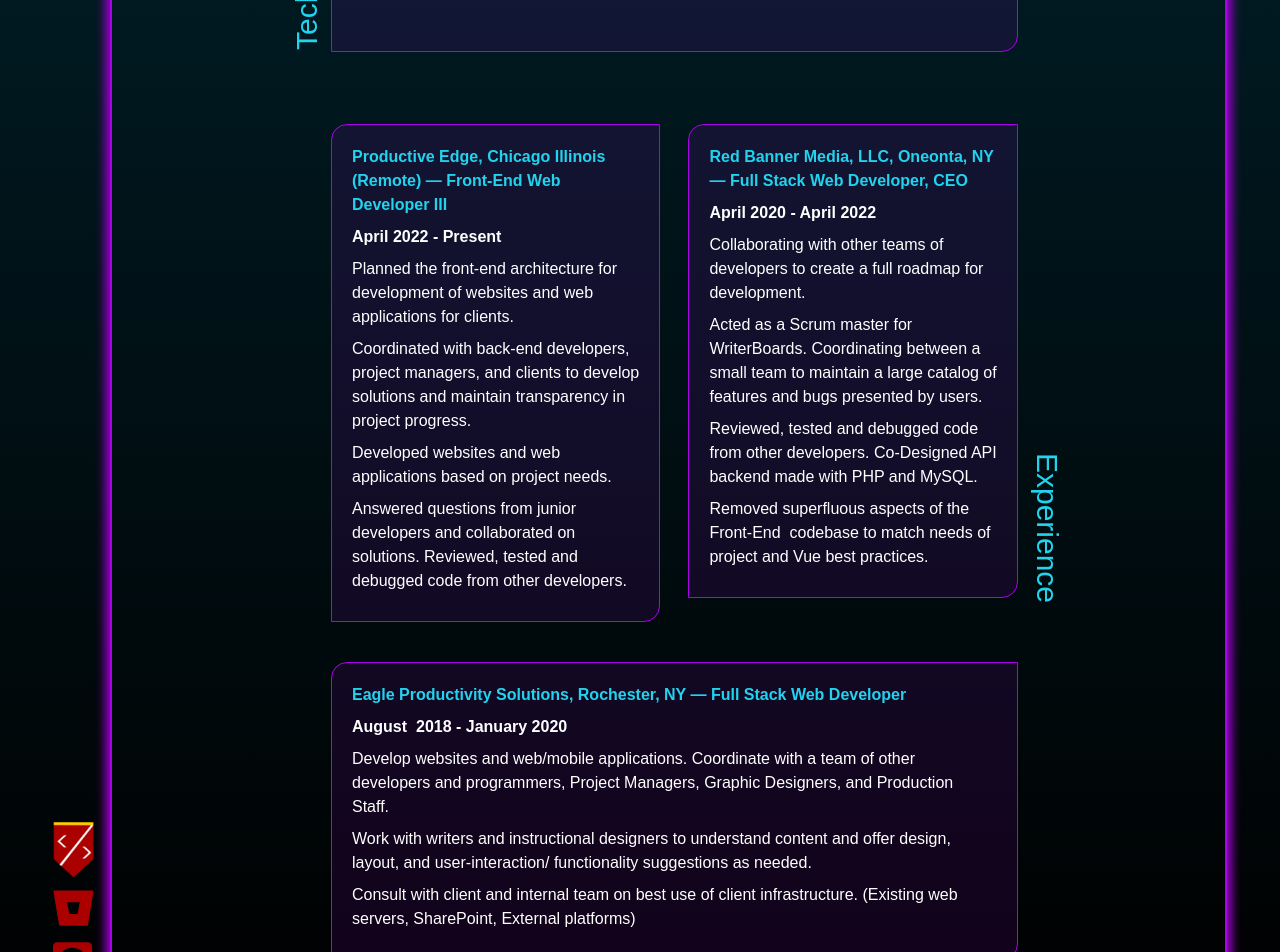
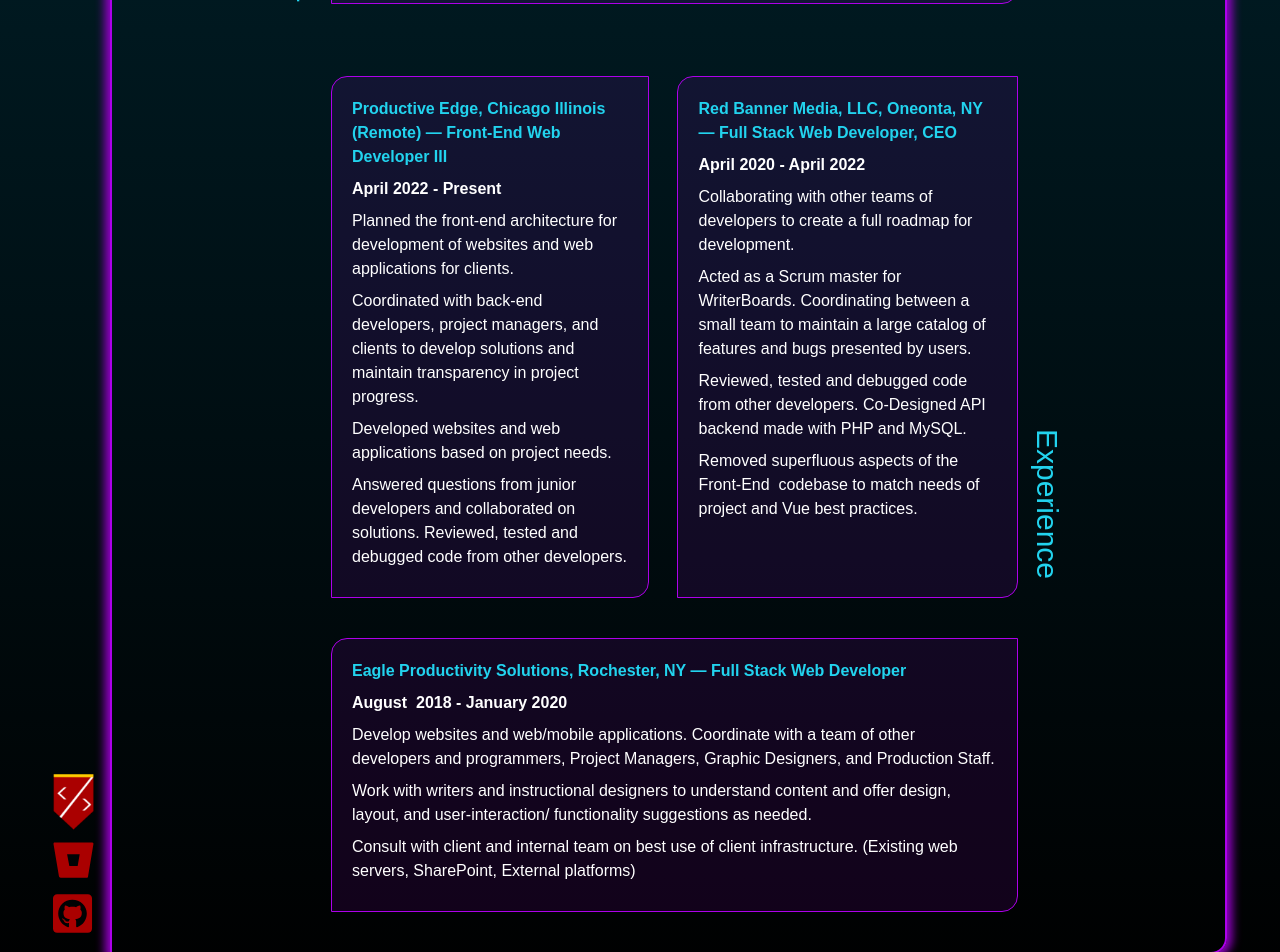
Before and after one commit to digitalvillainy/riveraport, a Next.js app: page / in a window 1280 px wide. Shown: the part 1500-2452 px from the top of the page. Built offline with nearby package versions, Linux system fonts and the light colour scheme.

Commit message:
fixed BoxContainer.tsx

```diff
--- /dev/null
+++ b/app/error.tsx
@@ -0,0 +1,4 @@
+"use client"
+export default function Error() {
+  return <h1>Error...</h1>;
+}
--- /dev/null
+++ b/app/loading.tsx
@@ -0,0 +1,3 @@
+export default function Loading() {
+  return <h1 className="animate-pulse">Loading...</h1>;
+}
--- a/app/page.tsx
+++ b/app/page.tsx
@@ -29,11 +29,11 @@
   return (
     <section className="flex flex-col justify-items-center">
       <div className="flex flex-col lg:flex-row relative w-full" id="about">
-        <BoxContainer width="w-fit my-4" height="h-fit">
+        <BoxContainer classes="w-fit my-4 h-fit">
           <Image src={ProfilePic} alt="Roberto Rivera" className="rounded-tl-xl rounded-br-xl h-auto w-52" />
         </BoxContainer>
         <h4 className="lg:hidden text-3xl text-cyan-400 text-center">About</h4>
-        <BoxContainer width="w-full mt-6 mt-0 lg:w-11/12 lg:mx-auto" height="h-fit">
+        <BoxContainer classes="w-full mt-6 mt-0 lg:w-11/12 lg:mx-auto h-fit">
           <h1 className="text-2xl text-cyan-400 mb-8 font-extrabold">
             Hello Everyone!
           </h1>
@@ -57,7 +57,7 @@
       <div className="flex flex-col justify-start items-start mt-6 lg:mt-0 lg:flex-row lg:relative w-full" id="technology">
         <h4 className="text-3xl text-cyan-400 -rotate-90 absolute bottom-20 -left-20 hidden lg:block">Technology</h4>
         <h4 className="text-3xl text-cyan-400 text-center w-full lg:hidden">Technology</h4>
-        <BoxContainer width="w-full" height="h-min">
+        <BoxContainer classes="w-full h-min">
           <div className="flex flex-col">
             <span className="ml-2 font-extrabold text-center text-cyan-400">Languages</span>
             <div className="flex flex-row flex-wrap justify-between place-items-center my-4">
@@ -170,7 +170,7 @@
       <div className="flex flex-col w-full mt-8" id="experience">
         <div className="flex flex-col lg:flex-row w-full lg:relative">
           <h4 className="text-3xl text-cyan-400 text-center lg:hidden">Experience</h4>
-          <BoxContainer width="w-full mt-4 lg:w-6/12" height="grow">
+          <BoxContainer classes="w-full mt-4 lg:w-6/12 grow">
             <span className="font-extrabold text-cyan-400">
               Productive Edge, Chicago Illinois (Remote) — Front-End Web Developer III
             </span>
@@ -185,7 +185,7 @@
               Answered questions from junior developers and collaborated on solutions. Reviewed, tested and debugged code from other developers.
             </p>
           </BoxContainer>
-          <BoxContainer width="w-full lg:w-6/12 my-4" height="h-min">
+          <BoxContainer classes="w-full lg:w-6/12 my-4 h-min">
             <span className="font-extrabold text-cyan-400">
               Red Banner Media, LLC, Oneonta, NY — Full Stack Web Developer, CEO
             </span>
@@ -203,7 +203,7 @@
         </div>
 
         <div className="flex flex-row w-full">
-          <BoxContainer width="w-full pr-8" height="h-min">
+          <BoxContainer classes="w-full pr-8 h-min">
             <span className="font-extrabold text-cyan-400">
               Eagle Productivity Solutions, Rochester, NY — Full Stack Web Developer
             </span>
```
